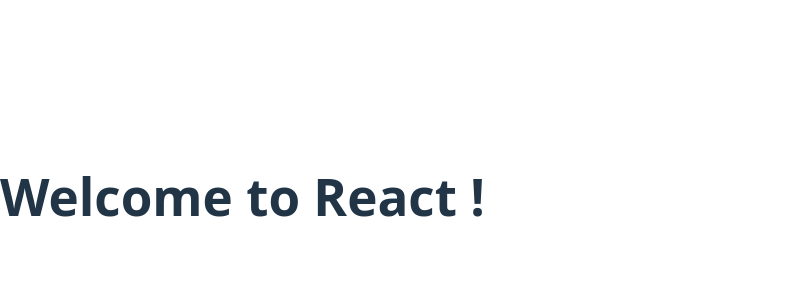
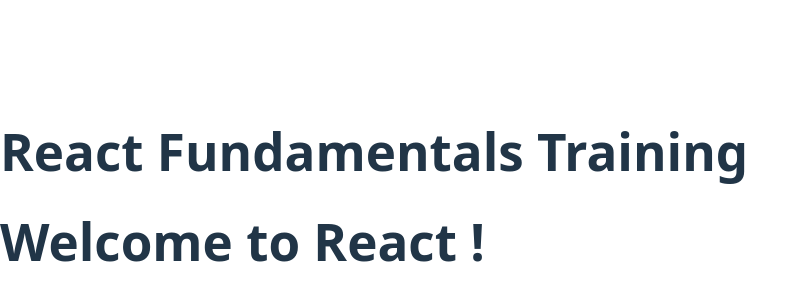
Before and after one commit to GuptaHarry/VConstruct-React-Training, a React (Vite) app: page / in a window 1280 px wide. Shown: the part 204-504 px from the top of the page, without its empty margins (0-808 px from the left). Built offline with nearby package versions, Linux system fonts and the light colour scheme.

Commit message:
Question 1 issues resolved-2

```diff
--- a/src/App.jsx
+++ b/src/App.jsx
@@ -1,10 +1,12 @@
 import React from 'react'
-import Header from './Header'
+import Header from './Header';
+
+const H1_CONTENT ="Welcome to React !";
 function App() {
   return (
     <>
-      <Header props = {"React Fundamentals Training"}/>
-      <h1>Welcome to React !</h1>
+      <Header text = {"React Fundamentals Training"}/>
+      <h1>{H1_CONTENT}</h1>
     </>
   )
 }
```
